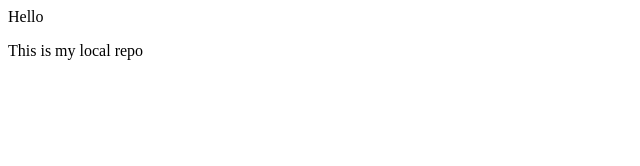
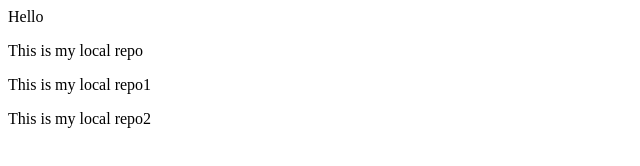
Before and after one commit to djkartheek123/localrepo, a plain HTML site: page index.html in a window 1280 px wide. Shown: the whole page, without its empty margins (0-640 px from the left). Drawn offline with Linux system fonts and the light colour scheme.

Commit message:
Latest html files

```diff
--- a/index.html
+++ b/index.html
@@ -1,3 +1,5 @@
 <p>Hello</p>
 
 <p>This is my local repo</p>
+<p>This is my local repo1</p>
+<p>This is my local repo2</p>
```
